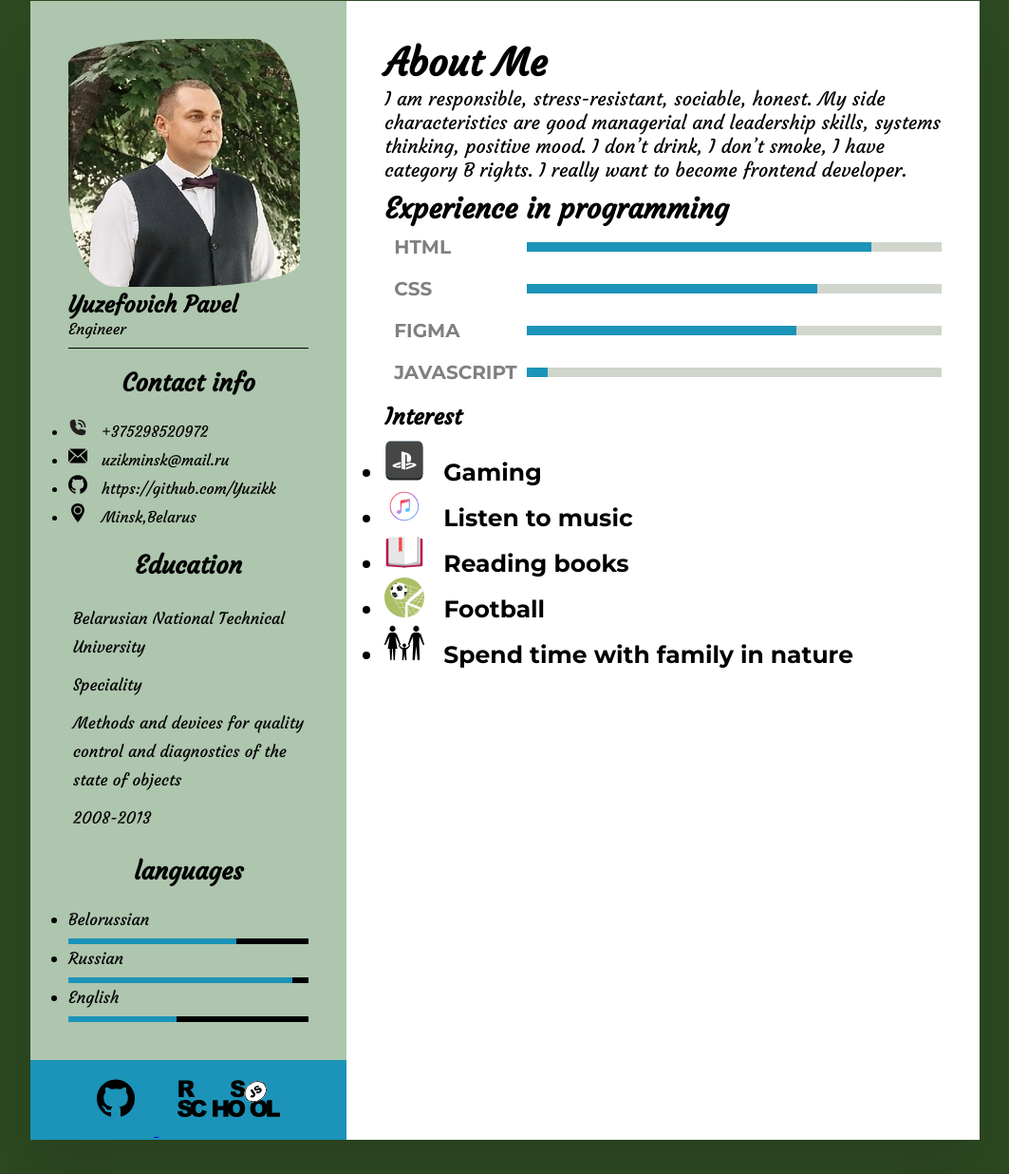
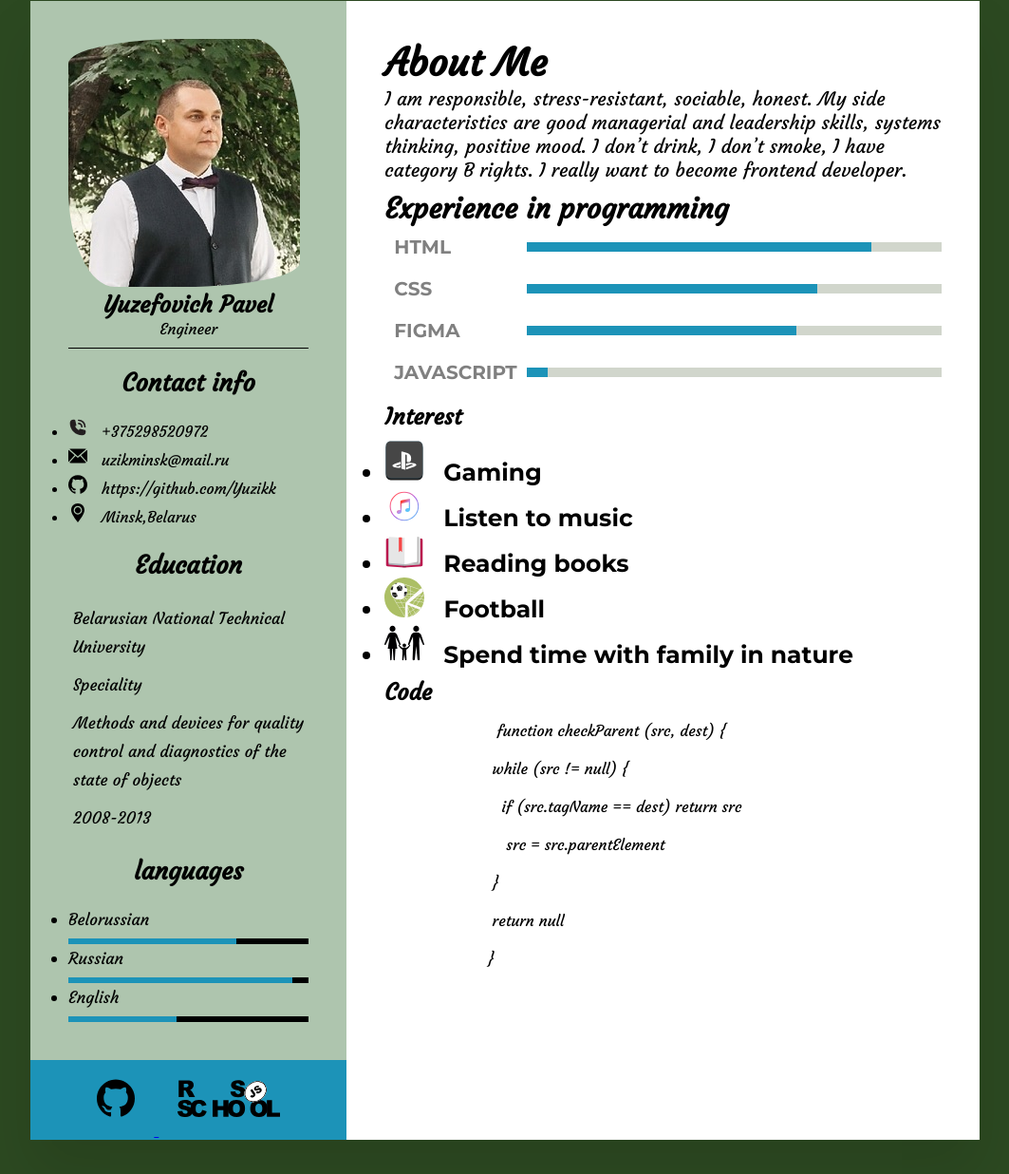
Before and after one commit to Yuzikk/rsschool-cv, a plain HTML site: page index.html in a window 1280 px wide. Shown: the part 49-1285 px from the top of the page at 95% size, without its empty margins (108-1171 px from the left). Drawn offline with Linux system fonts and the light colour scheme.

Commit message:
Add files via upload

```diff
--- a/index.html
+++ b/index.html
@@ -123,6 +123,18 @@
                          <img class="menu__box" src="images/family.svg" alt="family">Spend time with family in nature</li>
                 </ul>
             </div>
+            <div class="profile__title-code">
+                <h2 class="profile__title-inner">Code</h2>
+                <pre class="profile__text-pre">
+                    <code class="profile__text-code"> function checkParent (src, dest) {<Br>
+                    while (src != null) {<Br>
+                      if (src.tagName == dest) return src<Br>
+                       src = src.parentElement<Br>
+                    }<Br>
+                    return null<Br>
+                   }</code>
+                </pre>
+            </div>
         </div>
     </div>
     <footer class="footer__title">
--- a/style.css
+++ b/style.css
@@ -50,7 +50,12 @@ padding: 40px;
 .profile__text-img {
     border-radius: 50% 20% / 10% 40%
 }
-
+.profile__text__title{
+    text-align: center;
+}
+.profile__text__info{
+    text-align: center;
+}
 .right__info {
     position: relative;
     background: #fff;
@@ -141,6 +146,10 @@ padding: 10px;
     height: 42px;
    margin-right: 20px;
 }
+.profile__text-pre{
+    font-size: 16px;
+    margin: 15px;
+}
 .footer__title{
     display: flex;
     background: #1c93b8;
```
